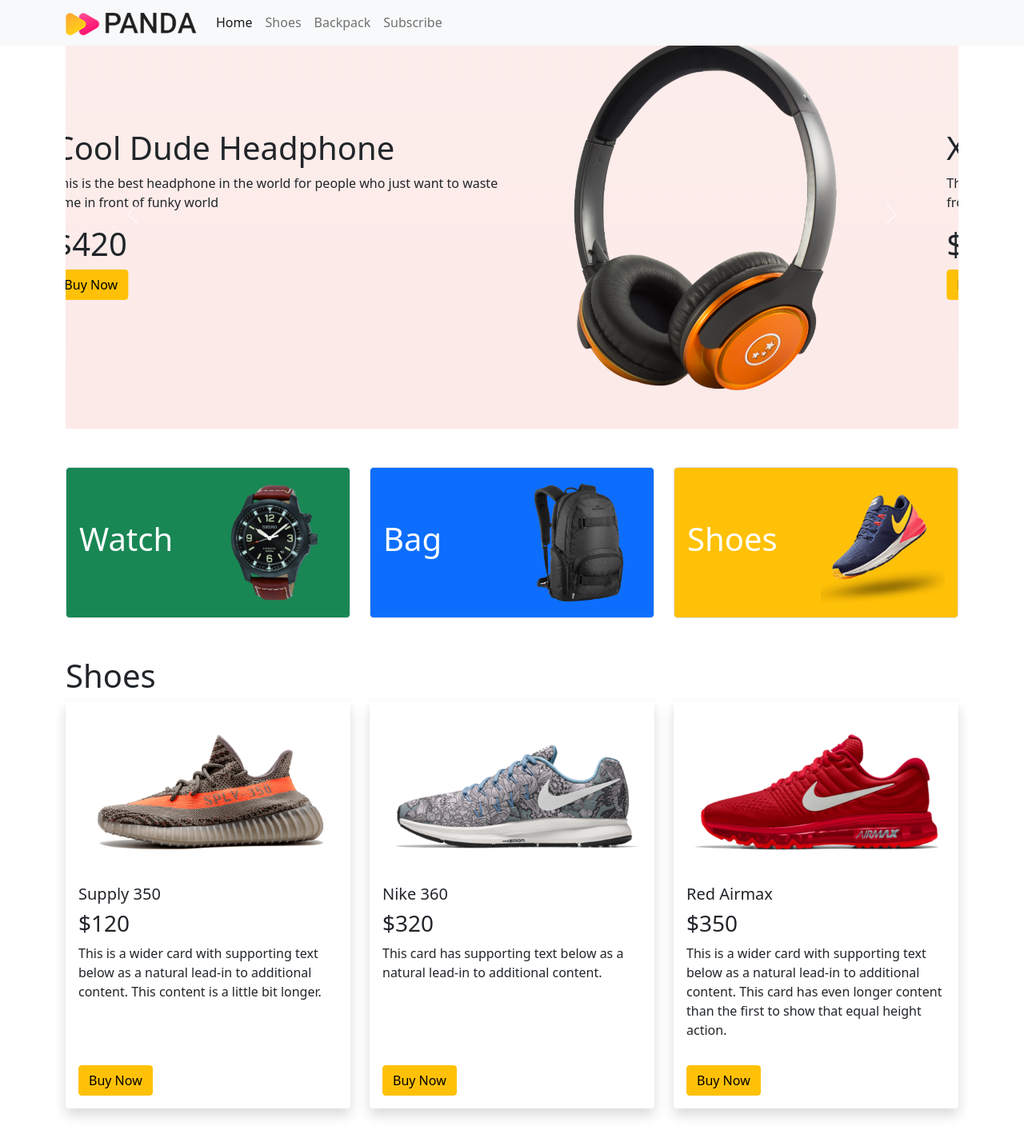
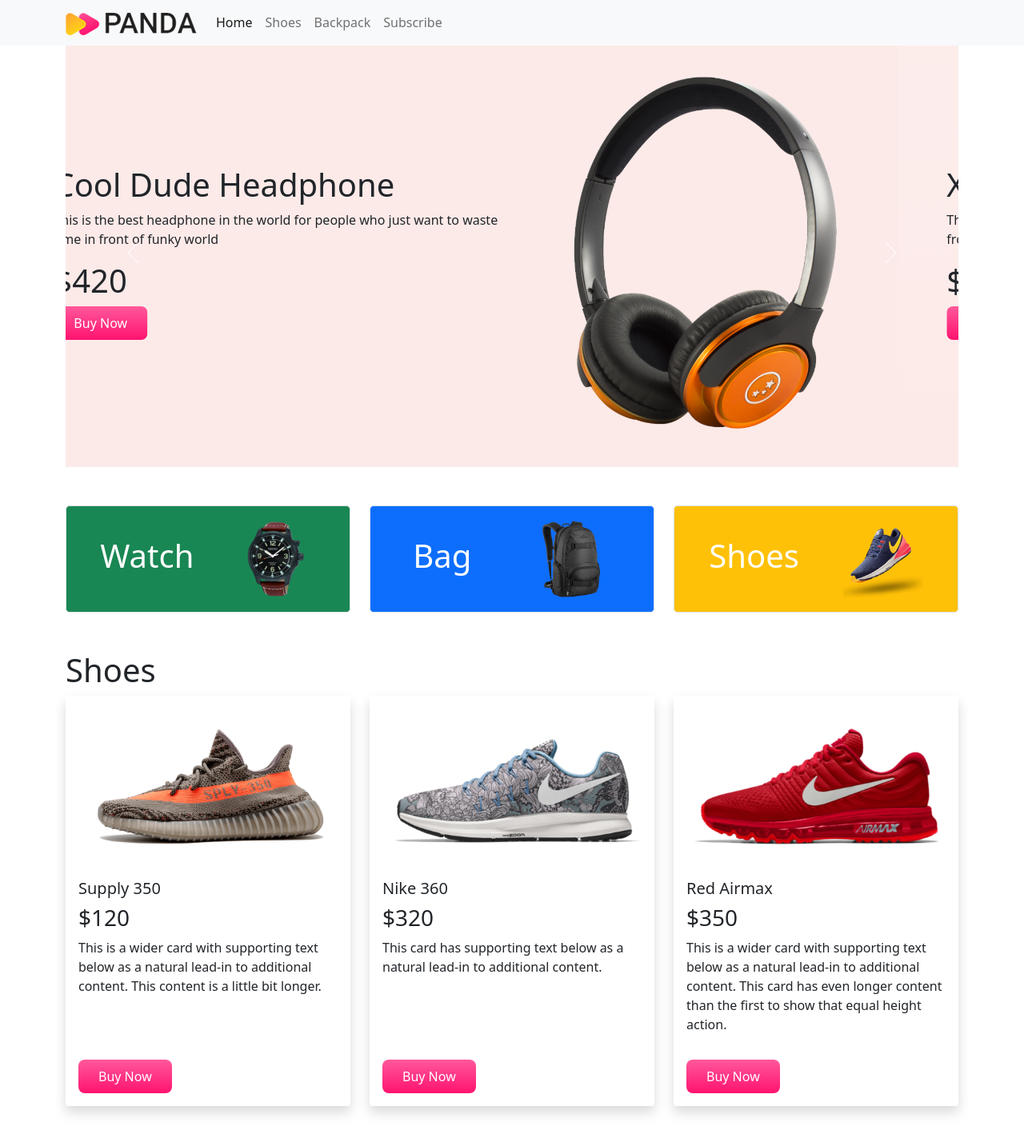
Before and after one commit to utsobe/panda-commerce-bootstrap, a plain HTML site: page index.html in a window 1280 px wide. Shown: the top 1428 px of the page at 80% size. Drawn offline with nearby package versions, Linux system fonts and the light colour scheme.

Commit message:
custom css

```diff
--- /dev/null
+++ b/css/style.css
@@ -0,0 +1,16 @@
+.panda-bg-info {
+    background-color: #FCEAE8;
+}
+
+.catagories img{
+    width: 100px;
+}
+
+.btn-buy-now {
+    background-image: linear-gradient(to bottom, #FF589B 0%, #FF136F 100%);
+    color: #fff;
+    border: none;
+    border-radius: 8px;
+    padding: 9px 25px;
+
+}
--- a/index.html
+++ b/index.html
@@ -9,6 +9,8 @@
     <!-- bootstrap stylesheet -->
     <link href="https://cdn.jsdelivr.net/npm/bootstrap@5.1.3/dist/css/bootstrap.min.css" rel="stylesheet"
         integrity="sha384-1BmE4kWBq78iYhFldvKuhfTAU6auU8tT94WrHftjDbrCEXSU1oBoqyl2QvZ6jIW3" crossorigin="anonymous">
+    <!-- custom styles -->
+    <link rel="stylesheet" href="css/style.css">
 </head>
 
 <body>
@@ -43,17 +45,17 @@
             </div>
         </nav>
         <!-- image slider start -->
-        <section class="container">
+        <section class="container mt-5">
             <div id="carouselExampleControls" class="carousel slide" data-bs-ride="carousel">
                 <div class="carousel-inner">
                     <div class="carousel-item active">
-                        <div class="row p-5 bg-gradient d-flex align-items-center" style="background-color: #FCEAE8">
+                        <div class="row p-5 panda-bg-info d-flex align-items-center">
                             <div class="col-lg-7">
                                 <h1>Cool Dude Headphone</h1>
                                 <p>This is the best headphone in the world for people who just want to waste time in
                                     front of funky world</p>
                                 <h1>$420</h1>
-                                <button class="btn btn-warning">Buy Now</button>
+                                <button class="btn-buy-now">Buy Now</button>
                             </div>
                             <div class="col-lg-5">
                                 <img src="images/banner-images/headphone.png" class="d-block w-100" alt="...">
@@ -67,7 +69,7 @@
                                 <p>This is the best x-box in the world for people who just want to waste time in front
                                     of fake sports.</p>
                                 <h1>$600</h1>
-                                <button class="btn btn-warning">Buy Now</button>
+                                <button class="btn-buy-now">Buy Now</button>
                             </div>
                             <div class="col-lg-5">
                                 <img src="images/banner-images/xbox.png" class="d-block w-100" alt="...">
@@ -81,7 +83,7 @@
                                 <p>This is the best tv in the world for people who just want to waste time in front of
                                     tv.</p>
                                 <h1>$1200</h1>
-                                <button class="btn btn-warning">Buy Now</button>
+                                <button class="btn-buy-now">Buy Now</button>
                             </div>
                             <div class="col-lg-5">
                                 <img src="images/banner-images/tv.png" class="d-block w-100" alt="...">
@@ -104,22 +106,22 @@
     </header>
     <main>
         <!-- catagories -->
-        <section class="container my-5">
+        <section class="container my-5 catagories">
             <div class="row g-4">
                 <div class="col-lg-4 col-md-6 col-12">
-                    <div class="p-3 border bg-success d-flex align-items-center justify-content-between rounded-3">
+                    <div class="p-3 border bg-success d-flex align-items-center justify-content-around rounded-3">
                         <h1 class="text-white">Watch</h1>
                         <img src="images/categories/watch.png" alt="">
                     </div>
                 </div>
                 <div class="col-lg-4 col-md-6 col-12">
-                    <div class="p-3 border bg-primary d-flex align-items-center justify-content-between rounded-3">
+                    <div class="p-3 border bg-primary d-flex align-items-center justify-content-around rounded-3">
                         <h1 class="text-white">Bag</h1>
                         <img src="images/categories/bag.png" alt="">
                     </div>
                 </div>
                 <div class="col-lg-4 col-md-6 col-12">
-                    <div class="p-3 border bg-warning d-flex align-items-center justify-content-between rounded-3">
+                    <div class="p-3 border bg-warning d-flex align-items-center justify-content-around rounded-3">
                         <h1 class="text-white">Shoes</h1>
                         <img src="images/categories/shoes.png" alt="">
                     </div>
@@ -140,7 +142,7 @@
                                 additional content. This content is a little bit longer.</p>
                         </div>
                         <div class="m-3">
-                            <button class="btn btn-warning">Buy Now</button>
+                            <button class="btn-buy-now">Buy Now</button>
                         </div>
                     </div>
                 </div>
@@ -154,7 +156,7 @@
                                 content.</p>
                         </div>
                         <div class="m-3">
-                            <button class="btn btn-warning">Buy Now</button>
+                            <button class="btn-buy-now">Buy Now</button>
                         </div>
                     </div>
                 </div>
@@ -169,7 +171,7 @@
                                 height action.</p>
                         </div>
                         <div class="m-3">
-                            <button class="btn btn-warning">Buy Now</button>
+                            <button class="btn-buy-now">Buy Now</button>
                         </div>
                     </div>
                 </div>
@@ -189,7 +191,7 @@
                                 additional content. This content is a little bit longer.</p>
                         </div>
                         <div class="m-3">
-                            <button class="btn btn-warning">Buy Now</button>
+                            <button class="btn-buy-now">Buy Now</button>
                         </div>
                     </div>
                 </div>
@@ -203,7 +205,7 @@
                                 content.</p>
                         </div>
                         <div class="m-3">
-                            <button class="btn btn-warning">Buy Now</button>
+                            <button class="btn-buy-now">Buy Now</button>
                         </div>
                     </div>
                 </div>
@@ -218,7 +220,7 @@
                                 height action.</p>
                         </div>
                         <div class="m-3">
-                            <button class="btn btn-warning">Buy Now</button>
+                            <button class="btn-buy-now">Buy Now</button>
                         </div>
                     </div>
                 </div>
@@ -230,14 +232,14 @@
             <div>
                 <h1>LET'S STAY IN TOUCH</h1>
                 <p>Get updates on sales, specials and more</p>
-                <input type="text" placeholder="Your Email">
+                <input class="form-control" type="text" placeholder="Your Email">
                 <br>
-                <button class="btn btn-warning">SUBMIT</button>
+                <button class="btn-buy-now">SUBMIT</button>
             </div>
         </section>
     </main>
     <footer class="mt-5 text-center">
-        <small>©2020. Panda Commerce. All rights reserved. Sofia, Bulgaria.</small>
+        <small>©2022. Panda Commerce. All rights reserved. Sofia, Bulgaria.</small>
     </footer>
 
 
```
